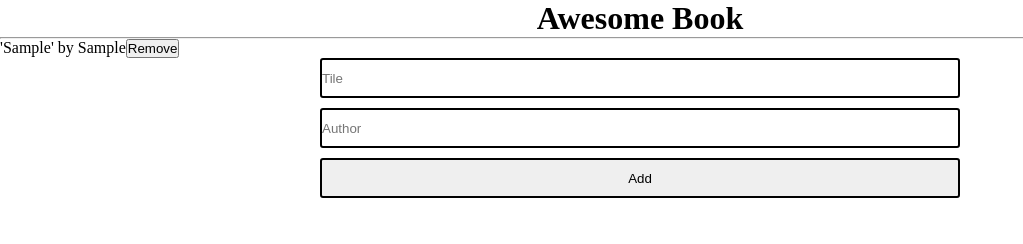
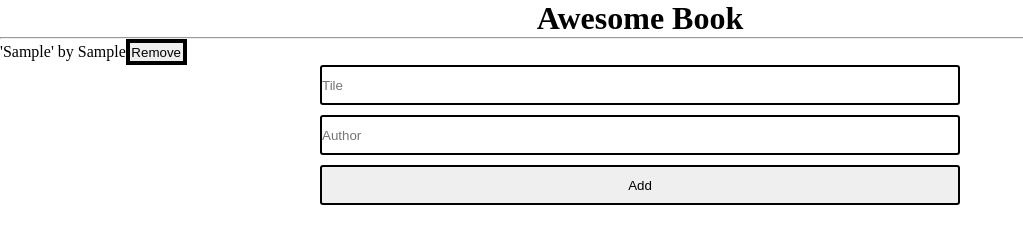
Before and after one commit to ArkanKovanAbdullah/Awsome-book, a website: page index.html in a window 1280 px wide. Both pictures are taken after typing "Sample", "Sample" into the empty fields and a click on the button "Add". Shown: the whole page, without its empty margins (0-1023 px from the left). Drawn offline with Linux system fonts and the light colour scheme.

Commit message:
Add new style for btn

```diff
--- a/style.css
+++ b/style.css
@@ -32,3 +32,11 @@ form {
   align-items: center;
   justify-content: center;
 }
+
+.list-btn {
+  justify-content: center;
+  border: 4px solid;
+  padding: 0.1rem;
+}
+
+.
```
